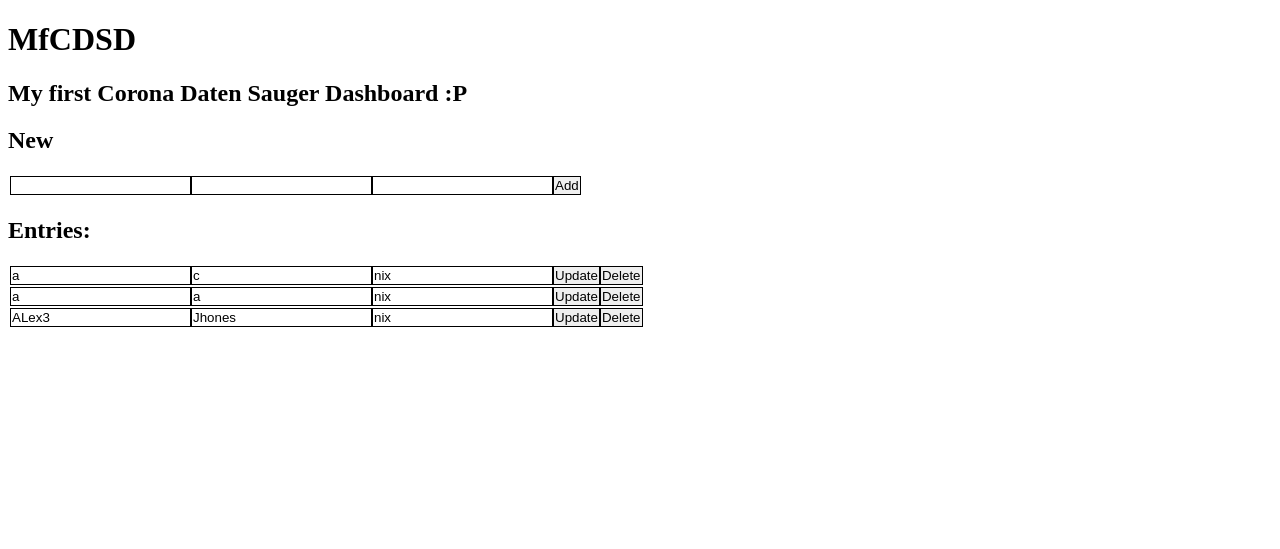
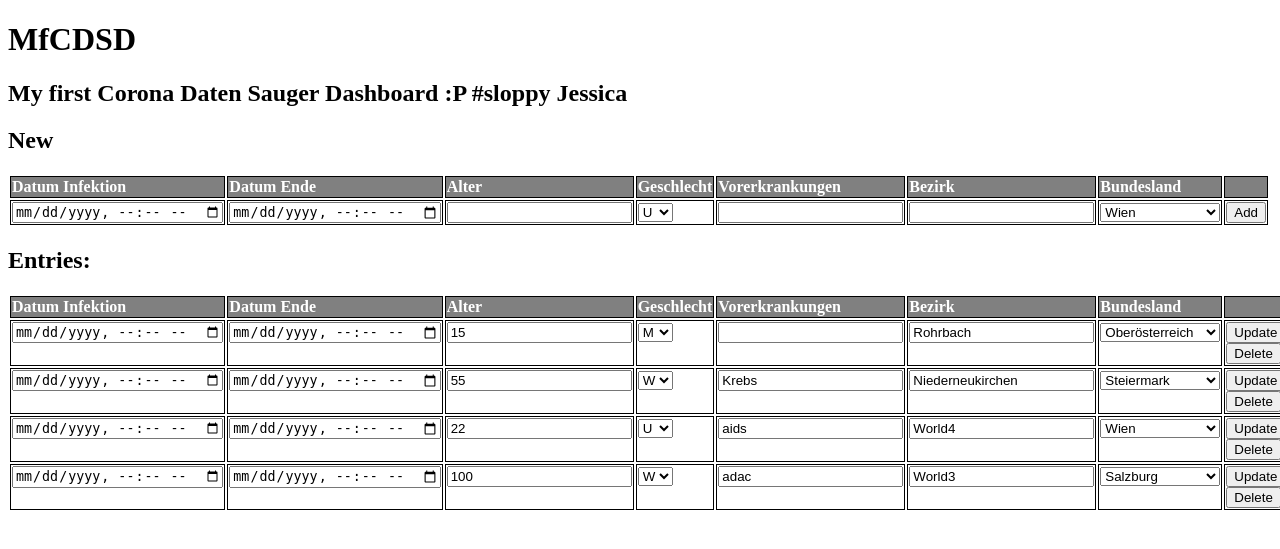
Before and after one commit to ThoScha/T-02_Service_Engineering_WS2020, a PHP site: page / in a window 1280 px wide. Shown: the top 549 px of the page. Run offline with PHP 8.4, Linux system fonts and the light colour scheme.

Commit message:
Update #2
changed the cullom ot the correct order.
added headers for tabels.
added different input typs
added some data.
updated functions.

missing date-time functions and behaivior.

```diff
--- a/se/index.php
+++ b/se/index.php
@@ -5,7 +5,7 @@
 </head>
 <body>
 <h1>MfCDSD</h1>
-<h2>My first Corona Daten Sauger Dashboard :P</h2>
+<h2>My first Corona Daten Sauger Dashboard :P #sloppy Jessica </h2>
 
 <?php
 require __DIR__ . '/vendor/autoload.php';
@@ -24,11 +24,14 @@ if (isset($_POST['update_button'])) {
 
     $userID=$_POST['userID'];
     $nr=array_search($userID, array_column($db["persons"], 'id'));
-    $fn=$_POST['firstname'];
-    $ln=$_POST['lastname'];
 
-    $db["persons"][$nr]["firstname"]=$fn;
-    $db["persons"][$nr]["lastname"]=$ln;
+    $db["persons"][$nr]["age"]=$_POST['age'];
+    $db["persons"][$nr]["gender"]=$_POST['gender'];
+    $db["persons"][$nr]["preill"]=$_POST['preill'];
+    $db["persons"][$nr]["district"]=$_POST['district'];
+    $db["persons"][$nr]["state"]=$_POST['state'];
+
+
     file_put_contents('test.json', json_encode($db));
 
 } else if (isset($_POST['delete_button'])) {
@@ -42,8 +45,11 @@ if (isset($_POST['update_button'])) {
 
     $object = new stdClass();
     $object->id = $id;
-    $object->firstname = $_POST['firstname'];
-    $object->lastname = $_POST['lastname'];
+    $object->age = $_POST['age'];
+    $object->gender = $_POST['gender'];
+    $object->preill = $_POST['preill'];
+    $object->district = $_POST['district'];
+    $object->state = $_POST['state'];
     array_push($db["persons"], $object);
 
     file_put_contents('test.json', json_encode($db));
--- a/se/templates/first.html.twig
+++ b/se/templates/first.html.twig
@@ -1,22 +1,96 @@
 <h2>New</h2>
 <div class="table">
+   <div class="thead">
+      <div class="tr">
+         <div class="td">Datum Infektion</div>
+         <div class="td">Datum Ende</div>
+         <div class="td">Alter</div>
+         <div class="td">Geschlecht</div>
+         <div class="td">Vorerkrankungen</div>
+         <div class="td">Bezirk</div>
+         <div class="td">Bundesland</div>
+         <div class="td"></div>
+      </div>
+   </div>
+   <div class="tbody">
       <form class="tr" action="index.php" method="post">
-    <input  class="td" type="text" name="firstname" value="">
-    <input  class="td" type="text" name="lastname" value="">
-    <input  class="td" type="text" name="nix" value="">
-    <button class="td action" type="submit" name="add_button" value="add">Add</button>
+         <div class="td"><input type="datetime-local" name="dateinfect"></div>
+         <div class="td"><input type="datetime-local" name="dateend"></div>
+         <div class="td"><input type="number" name="age"></div>
+         <div class="td">
+            <select name="gender" >
+               <option value="m" >M</option>
+               <option value="w">W</option>
+               <option value="u" selected="selected">U</option>
+            </select>
+         </div>
+         <div class="td"><input type="text" name="preill"></div>
+         <div class="td"><input type="text" name="district"></div>
+         <div class="td">
+            <select name="state">
+               <option value="oo"  >Oberösterreich</option>
+               <option value="w" selected="selected" >Wien</option>
+               <option value="no" >Niederösterreich</option>
+               <option value="bg" >Burgenland</option>
+               <option value="sty" >Steiermark</option>
+               <option value="k" >Kärnten</option>
+               <option value="t" >Tirol</option>
+               <option value="s" >Salzburg</option>
+               <option value="v" >Vorarlberg</option>
+            </select>
+         </div>
+         <div class="td action"> <button type="submit" name="add_button" value="add">Add</button>
+         </div>
       </form>
+   </div>
 </div>
 <h2>Entries:</h2>
 <div class="table">
+   <div class="thead">
+      <div class="tr">
+         <div class="td">Datum Infektion</div>
+         <div class="td">Datum Ende</div>
+         <div class="td">Alter</div>
+         <div class="td">Geschlecht</div>
+         <div class="td">Vorerkrankungen</div>
+         <div class="td">Bezirk</div>
+         <div class="td">Bundesland</div>
+         <div class="td"></div>
+      </div>
+   </div>
+   <div class="tbody">
       {% for user in input %}
       <form class="tr" action="index.php" method="post">
          <input type="hidden" name="userID" value={{user.id}}>
-        <input  class="td" type="text" name="firstname" value="{{ user.firstname }}">
-        <input  class="td" type="text" name="lastname" value="{{ user.lastname }}">
-        <input  class="td" type="text" name="nix" value="nix">
-        <button class="td action" type="submit" name="update_button" value="update">Update</button>
-        <button class="td action" type="submit" name="delete_button" value="delete">Delete</button>
+         <div class="td"><input type="datetime-local" name="dateinfect"></div>
+         <div class="td"><input type="datetime-local" name="dateend"></div>
+         <div class="td"><input type="number" name="age" value="{{ user.age }}"></div>
+         <div class="td">
+            <select name="gender" >
+            <option value="m" {% if user.gender == 'm' %} selected="selected" {% endif %}>M</option>
+            <option value="w" {% if user.gender == 'w' %} selected="selected" {% endif %}>W</option>
+            <option value="u" {% if user.gender == 'u' %} selected="selected" {% endif %}>U</option>
+            </select>
+         </div>
+         <div class="td"><input type="text" name="preill" value="{{ user.preill }}"></div>
+         <div class="td"><input type="text" name="district" value="{{ user.district }}"></div>
+         <div class="td">
+            <select name="state">
+            <option value="oo" {% if user.state == 'oo' %} selected="selected" {% endif %} >Oberösterreich</option>
+            <option value="w" {% if user.state == 'w' %} selected="selected" {% endif %}>Wien</option>
+            <option value="no" {% if user.state == 'no' %} selected="selected" {% endif %}>Niederösterreich</option>
+            <option value="bg" {% if user.state == 'bg' %} selected="selected" {% endif %}>Burgenland</option>
+            <option value="sty" {% if user.state == 'sty' %} selected="selected" {% endif %}>Steiermark</option>
+            <option value="k" {% if user.state == 'k' %} selected="selected" {% endif %}>Kärnten</option>
+            <option value="t" {% if user.state == 't' %} selected="selected" {% endif %}>Tirol</option>
+            <option value="s" {% if user.state == 's' %} selected="selected" {% endif %}>Salzburg</option>
+            <option value="v" {% if user.state == 'v' %} selected="selected" {% endif %}>Vorarlberg</option>
+            </select>
+         </div>
+         <div class="td action"> <button type="submit" name="update_button" value="update">Update</button>
+            <button type="submit" name="delete_button" value="delete">Delete</button>
+         </div>
       </form>
       {% endfor %}
    </div>
+</div>
--- a/se/test.json
+++ b/se/test.json
@@ -1 +1 @@
-{"persons":[{"id":7792,"firstname":"a","lastname":"c"},{"id":3862,"firstname":"a","lastname":"a"},{"id":2436,"firstname":"ALex3","lastname":"Jhones"}]}
+{"persons":[{"id":9970,"age":"15","gender":"m","preill":"","district":"Rohrbach","state":"oo"},{"id":6621,"age":"55","gender":"w","preill":"Krebs","district":"Niederneukirchen","state":"sty"},{"id":8134,"age":"22","gender":"u","preill":"aids","district":"World4","state":"w"},{"id":5336,"age":"100","gender":"w","preill":"adac","district":"World3","state":"s"}]}
```
Lines whose indentation alone changed are shown as unchanged.
